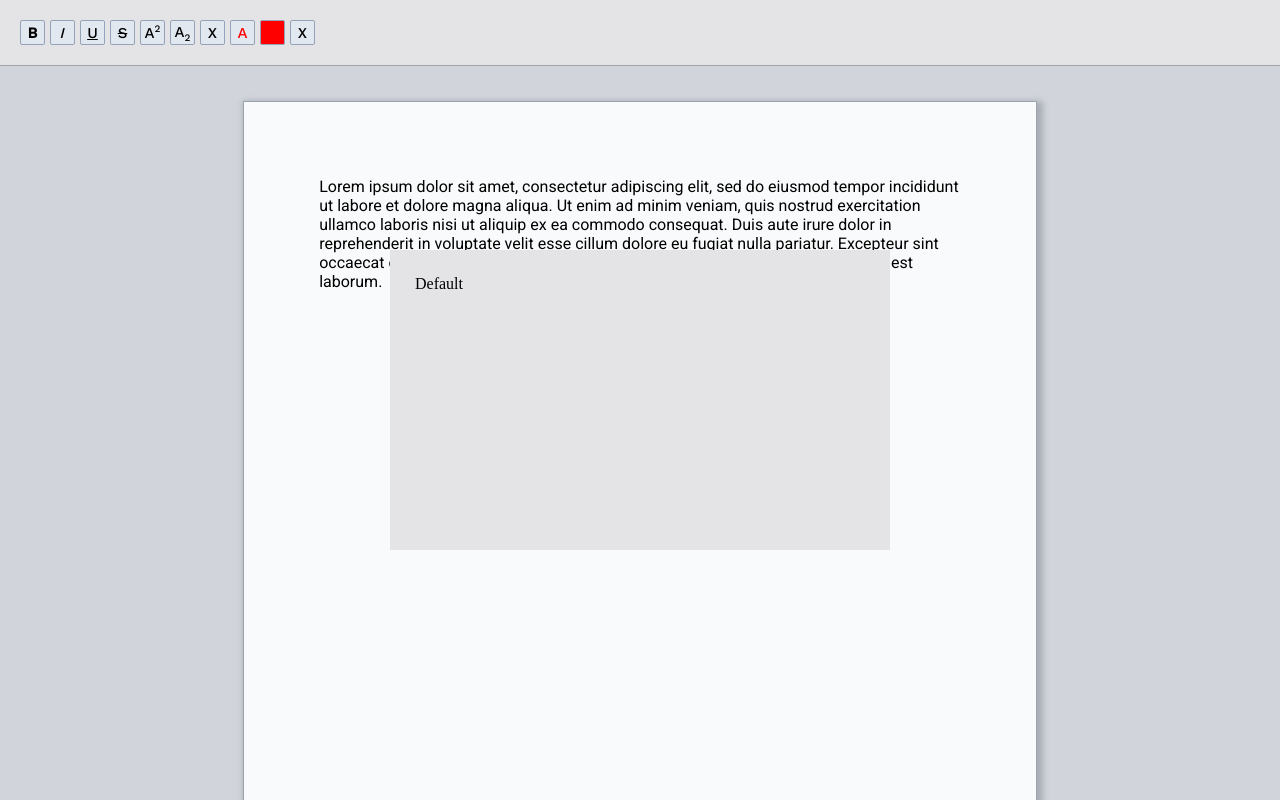
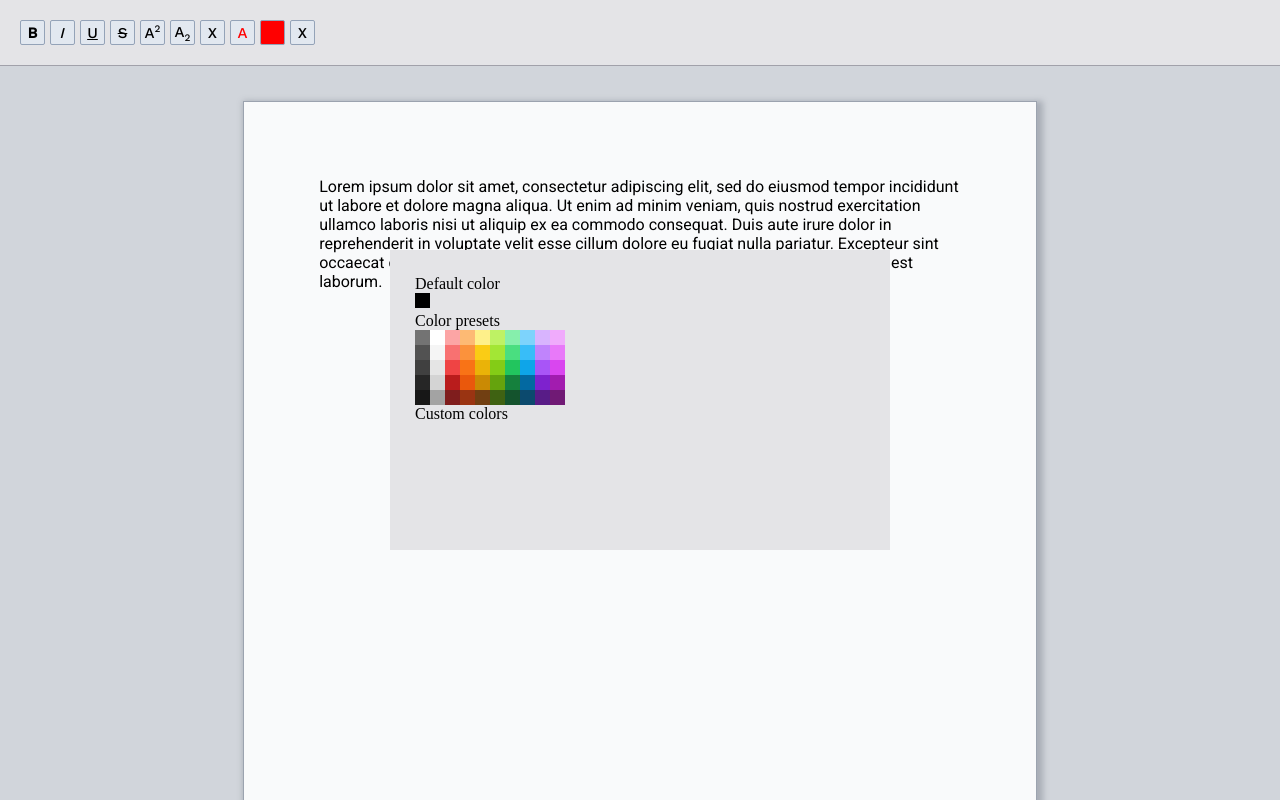
Before and after one commit to 30isnottoolate/wysiwyg-editor, a React app: page / in a window 1280 px wide. Built offline with nearby package versions, Linux system fonts and the light colour scheme.

Commit message:
Add colors to color-squares

```diff
--- a/src/components/App.tsx
+++ b/src/components/App.tsx
@@ -215,48 +215,63 @@ const App: React.FC = () => {
             </div>
             <div className="window-container">
                 <div className="options-window">
-                    <p>Default</p>
+                    <p>Default color</p>
+                    <div className="color-square default-color" style={{backgroundColor: "#000000"}} />
+                    <p>Color presets</p>
                     <div className="color-table">
-                        <div className="color-square" />
-                        <div className="color-square" />
-                        <div className="color-square" />
-                        <div className="color-square" />
-                        <div className="color-square" />
-                        <div className="color-square" />
-                        <div className="color-square" />
-                        <div className="color-square" />
-                        <div className="color-square" />
-                        <div className="color-square" />
-                        <div className="color-square" />
-                        <div className="color-square" />
-                        <div className="color-square" />
-                        <div className="color-square" />
-                        <div className="color-square" />
-                        <div className="color-square" />
-                        <div className="color-square" />
-                        <div className="color-square" />
-                        <div className="color-square" />
-                        <div className="color-square" />
-                        <div className="color-square" />
-                        <div className="color-square" />
-                        <div className="color-square" />
-                        <div className="color-square" />
-                        <div className="color-square" />
-                        <div className="color-square" />
-                        <div className="color-square" />
-                        <div className="color-square" />
-                        <div className="color-square" />
-                        <div className="color-square" />
-                        <div className="color-square" />
-                        <div className="color-square" />
-                        <div className="color-square" />
-                        <div className="color-square" />
-                        <div className="color-square" />
-                        <div className="color-square" />
-                        <div className="color-square" />
-                        <div className="color-square" />
-                        <div className="color-square" />
-                        <div className="color-square" />
+                        <div className="color-square" style={{backgroundColor: "#737373"}} />
+                        <div className="color-square" style={{backgroundColor: "#ffffff"}} />
+                        <div className="color-square" style={{backgroundColor: "#fca5a5"}} />
+                        <div className="color-square" style={{backgroundColor: "#fdba74"}} />
+                        <div className="color-square" style={{backgroundColor: "#fef08a"}} />
+                        <div className="color-square" style={{backgroundColor: "#bef264"}} />
+                        <div className="color-square" style={{backgroundColor: "#86efac"}} />
+                        <div className="color-square" style={{backgroundColor: "#7dd3fc"}} />
+                        <div className="color-square" style={{backgroundColor: "#d8b4fe"}} />
+                        <div className="color-square" style={{backgroundColor: "#f0abfc"}} />
+                        <div className="color-square" style={{backgroundColor: "#525252"}} />
+                        <div className="color-square" style={{backgroundColor: "#f5f5f5"}} />
+                        <div className="color-square" style={{backgroundColor: "#f87171"}} />
+                        <div className="color-square" style={{backgroundColor: "#fb923c"}} />
+                        <div className="color-square" style={{backgroundColor: "#facc15"}} />
+                        <div className="color-square" style={{backgroundColor: "#a3e635"}} />
+                        <div className="color-square" style={{backgroundColor: "#4ade80"}} />
+                        <div className="color-square" style={{backgroundColor: "#38bdf8"}} />
+                        <div className="color-square" style={{backgroundColor: "#c084fc"}} />
+                        <div className="color-square" style={{backgroundColor: "#e879f9"}} />
+                        <div className="color-square" style={{backgroundColor: "#404040"}} />
+                        <div className="color-square" style={{backgroundColor: "#e5e5e5"}} />
+                        <div className="color-square" style={{backgroundColor: "#ef4444"}} />
+                        <div className="color-square" style={{backgroundColor: "#f97316"}} />
+                        <div className="color-square" style={{backgroundColor: "#eab308"}} />
+                        <div className="color-square" style={{backgroundColor: "#84cc16"}} />
+                        <div className="color-square" style={{backgroundColor: "#22c55e"}} />
+                        <div className="color-square" style={{backgroundColor: "#0ea5e9"}} />
+                        <div className="color-square" style={{backgroundColor: "#a855f7"}} />
+                        <div className="color-square" style={{backgroundColor: "#d946ef"}} />
+                        <div className="color-square" style={{backgroundColor: "#262626"}} />
+                        <div className="color-square" style={{backgroundColor: "#d4d4d4"}} />
+                        <div className="color-square" style={{backgroundColor: "#b91c1c"}} />
+                        <div className="color-square" style={{backgroundColor: "#ea580c"}} />
+                        <div className="color-square" style={{backgroundColor: "#ca8a04"}} />
+                        <div className="color-square" style={{backgroundColor: "#65a30d"}} />
+                        <div className="color-square" style={{backgroundColor: "#15803d"}} />
+                        <div className="color-square" style={{backgroundColor: "#0369a1"}} />
+                        <div className="color-square" style={{backgroundColor: "#7e22ce"}} />
+                        <div className="color-square" style={{backgroundColor: "#a21caf"}} />
+                        <div className="color-square" style={{backgroundColor: "#171717"}} />
+                        <div className="color-square" style={{backgroundColor: "#a3a3a3"}} />
+                        <div className="color-square" style={{backgroundColor: "#7f1d1d"}} />
+                        <div className="color-square" style={{backgroundColor: "#9a3412"}} />
+                        <div className="color-square" style={{backgroundColor: "#713f12"}} />
+                        <div className="color-square" style={{backgroundColor: "#3f6212"}} />
+                        <div className="color-square" style={{backgroundColor: "#14532d"}} />
+                        <div className="color-square" style={{backgroundColor: "#0c4a6e"}} />
+                        <div className="color-square" style={{backgroundColor: "#581c87"}} />
+                        <div className="color-square" style={{backgroundColor: "#701a75"}} />
+                    </div>
+                    <p>Custom colors</p>
+                    <div className="custom-color-row">
                         <div className="color-square" />
                         <div className="color-square" />
                         <div className="color-square" />
```
